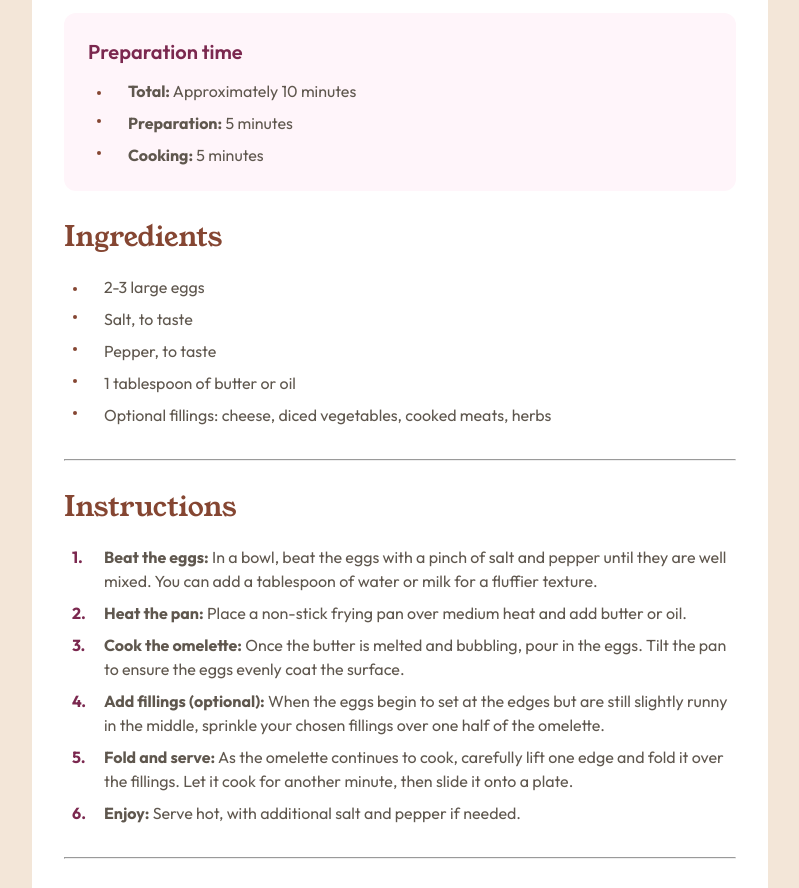
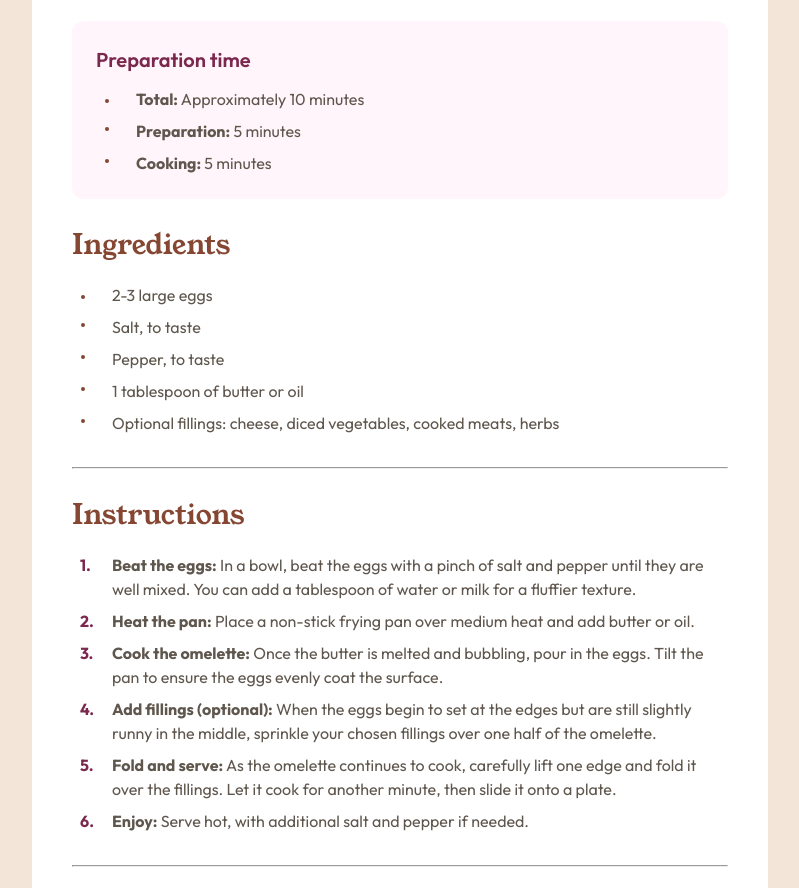
Before and after one commit to jrgenweb/recipe-page-main, a plain HTML site: page index.html in a window 1280 px wide. Shown: the part 624-1512 px from the top of the page, without its empty margins (240-1039 px from the left). Drawn offline with Linux system fonts and the light colour scheme.

Commit message:
spacing ...

```diff
--- a/assets/css/style.scss
+++ b/assets/css/style.scss
@@ -210,9 +210,16 @@ dl {
         padding: 7.6875rem 0;
     }
 
-    figure {
-        padding: 2.5rem 2.5rem 0rem 2.5rem;
+    .recipe_page {
+        figure {
+            padding: 2.5rem 2.5rem 0rem 2.5rem;
+        }
+
+        &_content {
+            padding: 2.5rem;
+        }
     }
+
     h1 {
         font-size: 2.5rem;
         padding-top: 0;
```
Also changed, not shown: assets/css/style.css, 1 other file.
